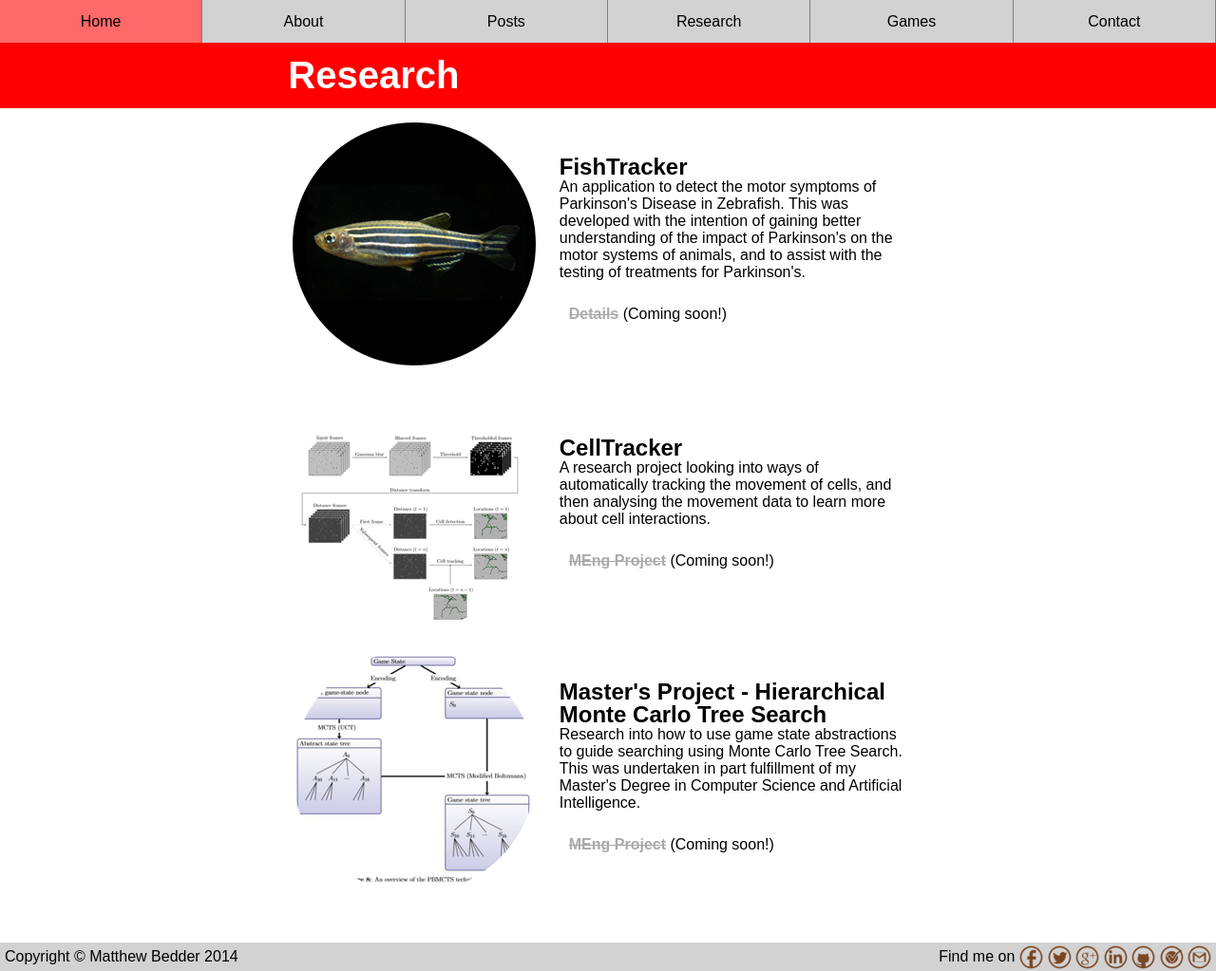
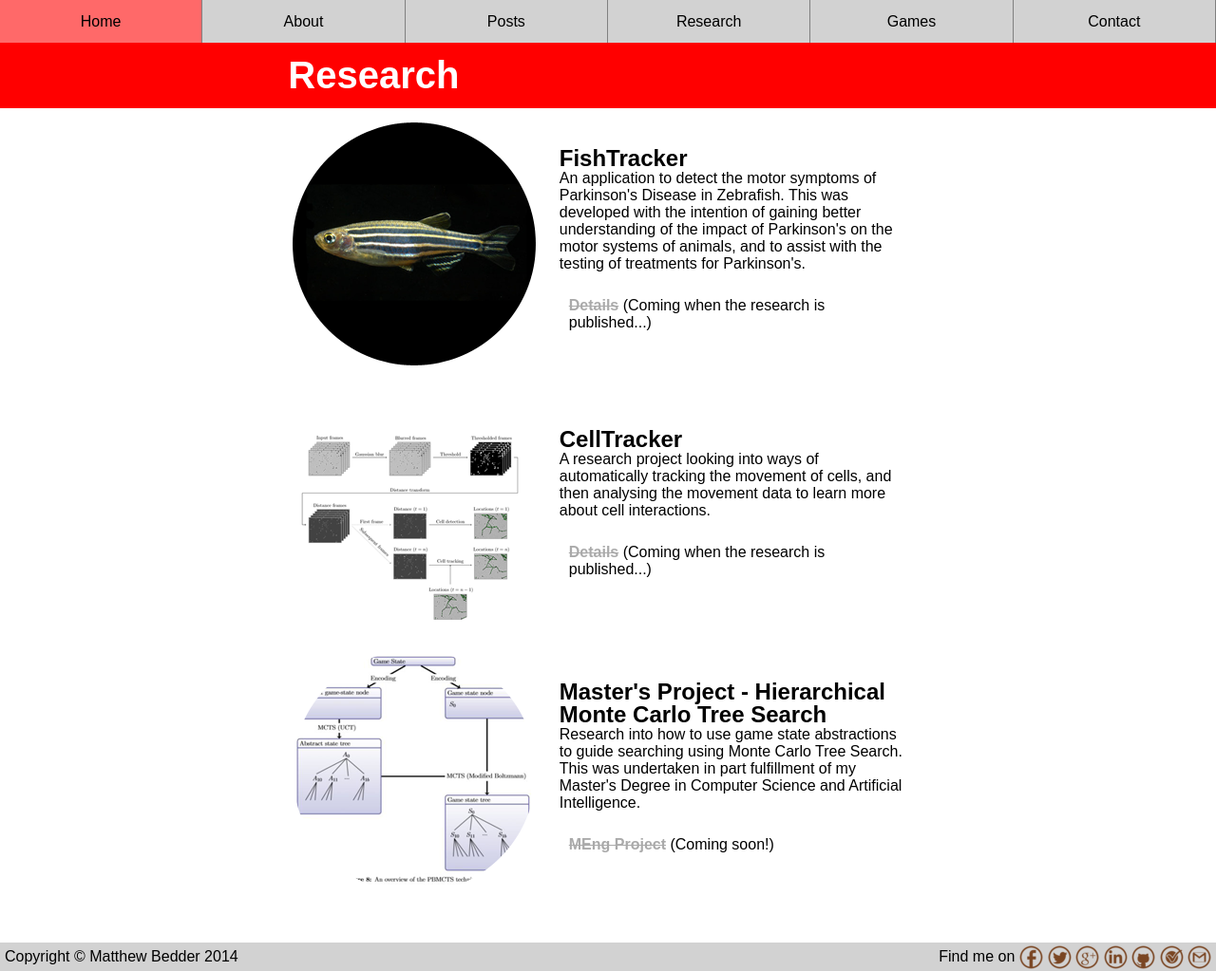
Before and after one commit to bedder/bedder.github.io, a Jekyll site: the page built from research/index.html, in a window 1280 px wide and 1023 px high. Shown: the whole window at 95% size. Built offline with Jekyll 4.4.1, drawn with Linux system fonts in a browser that asks for light colours.

```diff
--- a/research/index.html
+++ b/research/index.html
@@ -17,7 +17,7 @@
 				An application to detect the motor symptoms of Parkinson's Disease in Zebrafish. This was developed with the intention of gaining better understanding of the impact of Parkinson's on the motor systems of animals, and to assist with the testing of treatments for Parkinson's.
 			</div>
 			<ul class="demo-links">
-				<li><strike>Details</strike> (Coming soon!)</li>
+				<li><strike>Details</strike> (Coming when the research is published...)</li>
 			</ul>
 		</div>
 	</div>
@@ -34,7 +34,7 @@
 				A research project looking into ways of automatically tracking the movement of cells, and then analysing the movement data to learn more about cell interactions.
 			</div>
 			<ul class="demo-links">
-				<li><strike>MEng Project</strike> (Coming soon!)</li>
+				<li><strike>Details</strike> (Coming when the research is published...)</li>
 			</ul>
 		</div>
 	</div>
```
